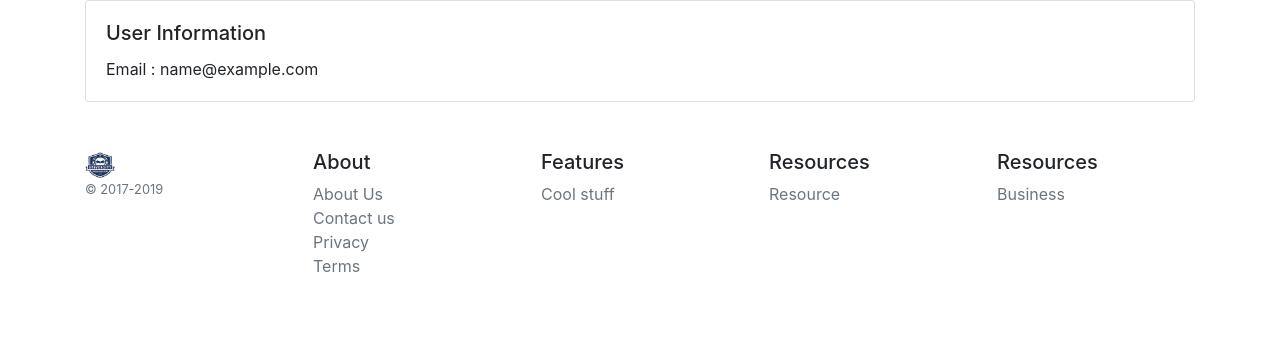
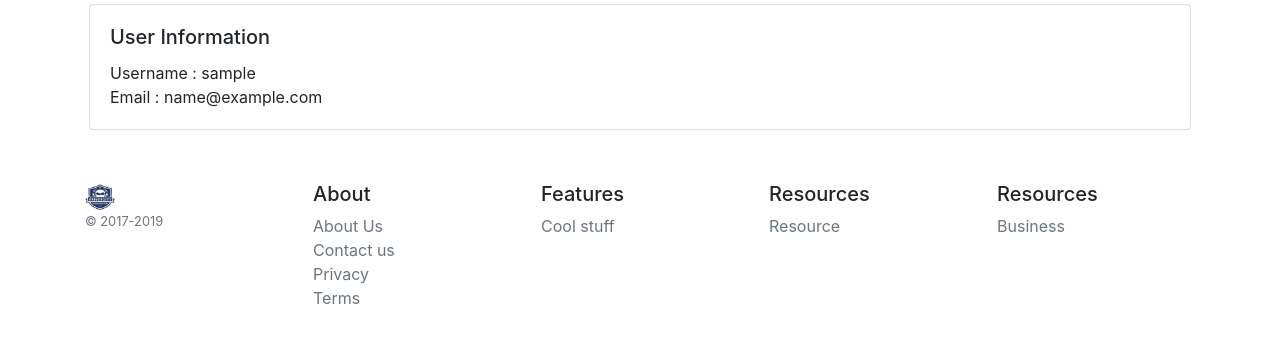
Before and after one commit to AdityaTelange/college-website-django, a Django app: page /accounts/profile/ in a window 1280 px wide. Shown: the part 112-455 px from the top of the page. Run offline with Django 3.2, Linux system fonts and the light colour scheme; the visitor is signed in with stand-in values (Sample User, id 1); some libraries are stand-ins or nearby versions.

Commit message:
minor ui improvements

```diff
--- a/accounts/templates/login.html
+++ b/accounts/templates/login.html
@@ -22,7 +22,7 @@
                     {{ form.username.label_tag }}
                     <input class="form-control {% if form.username.errors %} is-invalid {% endif %}"
                            id="id_username" name="username" placeholder="Username" type="text"
-                           value="{{ form.username.value|default:'' }}">
+                           value="{{ form.username.value|default:'' }}" autofocus>
                     {% if form.password.errors %}
                     <div class="invalid-feedback">{{ form.username.errors }}</div>
                     {% endif %}
--- a/accounts/templates/profile.html
+++ b/accounts/templates/profile.html
@@ -2,11 +2,11 @@
 {% block title %}Profile{% endblock title %}
 
 {% block content %}
-<div class="card">
+<div class="card m-1">
     <div class="card-body">
         <h5 class="card-title">User Information</h5>
         <div class="card-text">
-            Email : {{ user.email }}
+            Username : {{ user.username }}<br>Email : {{ user.email }}
         </div>
     </div>
 </div>
--- a/root/templates/base.html
+++ b/root/templates/base.html
@@ -77,12 +77,12 @@
         </ul>
     </div>
     {% if user.is_authenticated %}
-    <div class="dropdown">
+    <div class="dropdown dropdown-menu-right">
         <button type="button" class="btn btn-secondary dropdown-toggle btn-sm" id="dropdownMenuOffset" data-toggle="dropdown"
                 aria-haspopup="true" aria-expanded="false">
             {{ user }}
         </button>
-        <div class="dropdown-menu" aria-labelledby="dropdownMenuOffset">
+        <div class="dropdown-menu dropdown-menu-right" aria-labelledby="dropdownMenuOffset">
             <a class="dropdown-item" href="{% url 'profile' %}">Profile</a>
             <div class="dropdown-item">
                 <a class="btn btn-sm btn-outline-secondary" href="{% url 'logout' %}">Logout</a>
```
